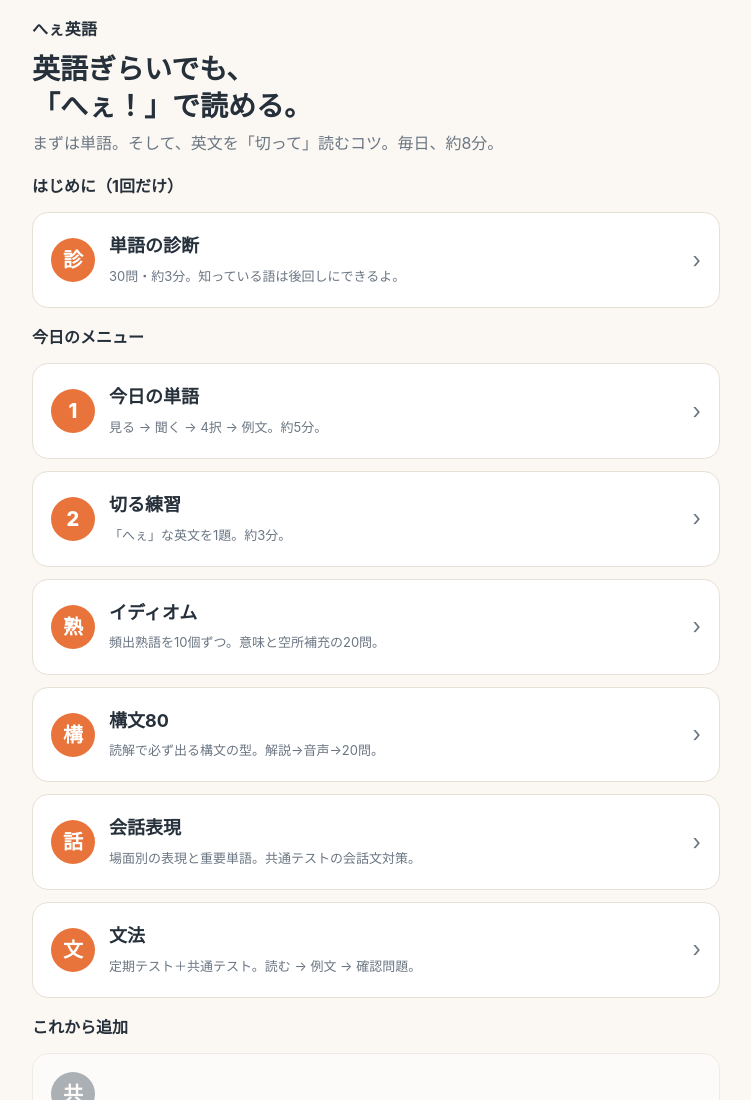
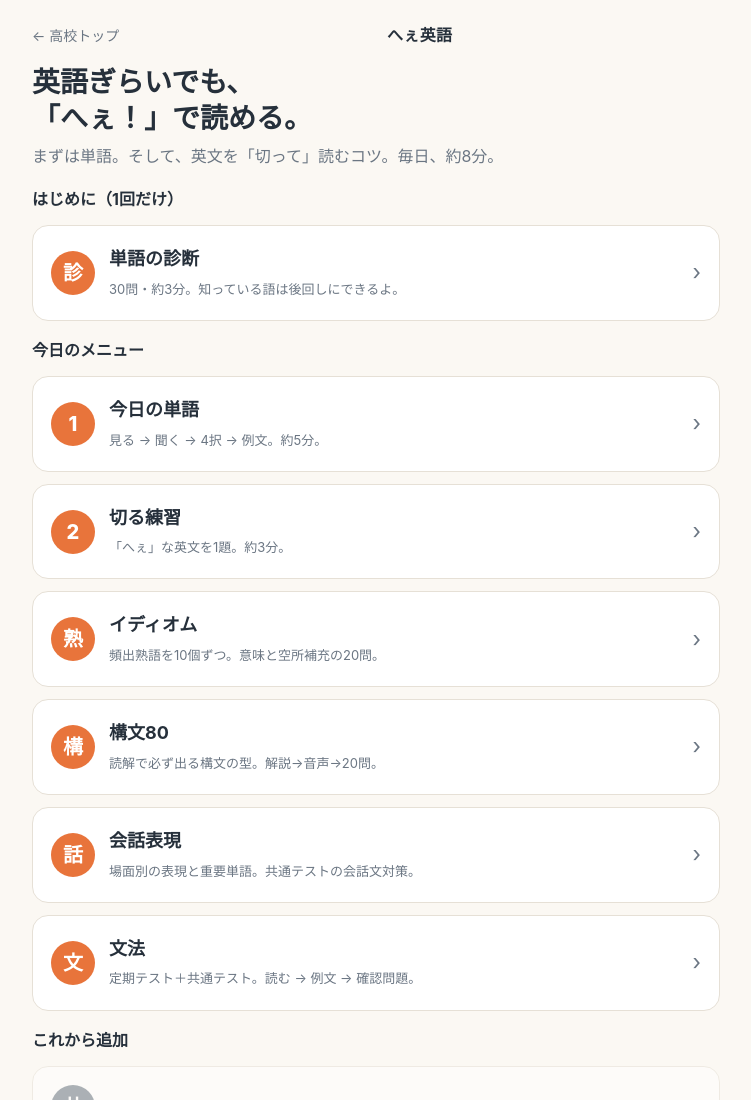
Before and after one commit to jimbeam71/koukou-eigo, a plain HTML site: page public/index.html in a window 1280 px wide. Shown: the top 1100 px of the page, without its empty margins (264-1015 px from the left). Drawn offline with Linux system fonts and the light colour scheme.

Commit message:
トップページに「← 高校トップ」へのリンクを追加
Co-Authored-By: Claude Sonnet 5.5 <noreply@anthropic.com>
Claude-Session: https://claude.ai/code/session_017eHGv6X7Fsba6Tn5G3VMik

```diff
--- a/public/index.html
+++ b/public/index.html
@@ -9,7 +9,7 @@
 </head>
 <body>
 <div class="wrap">
-  <div class="top"><span class="brand">へぇ英語</span><span id="streak"></span></div>
+  <div class="top"><a href="https://koukou.senta1111.workers.dev/">← 高校トップ</a><span class="brand">へぇ英語</span><span id="streak"></span></div>
 
   <h1>英語ぎらいでも、<br>「へぇ！」で読める。</h1>
   <p class="lead">まずは単語。そして、英文を「切って」読むコツ。毎日、約8分。</p>
```
